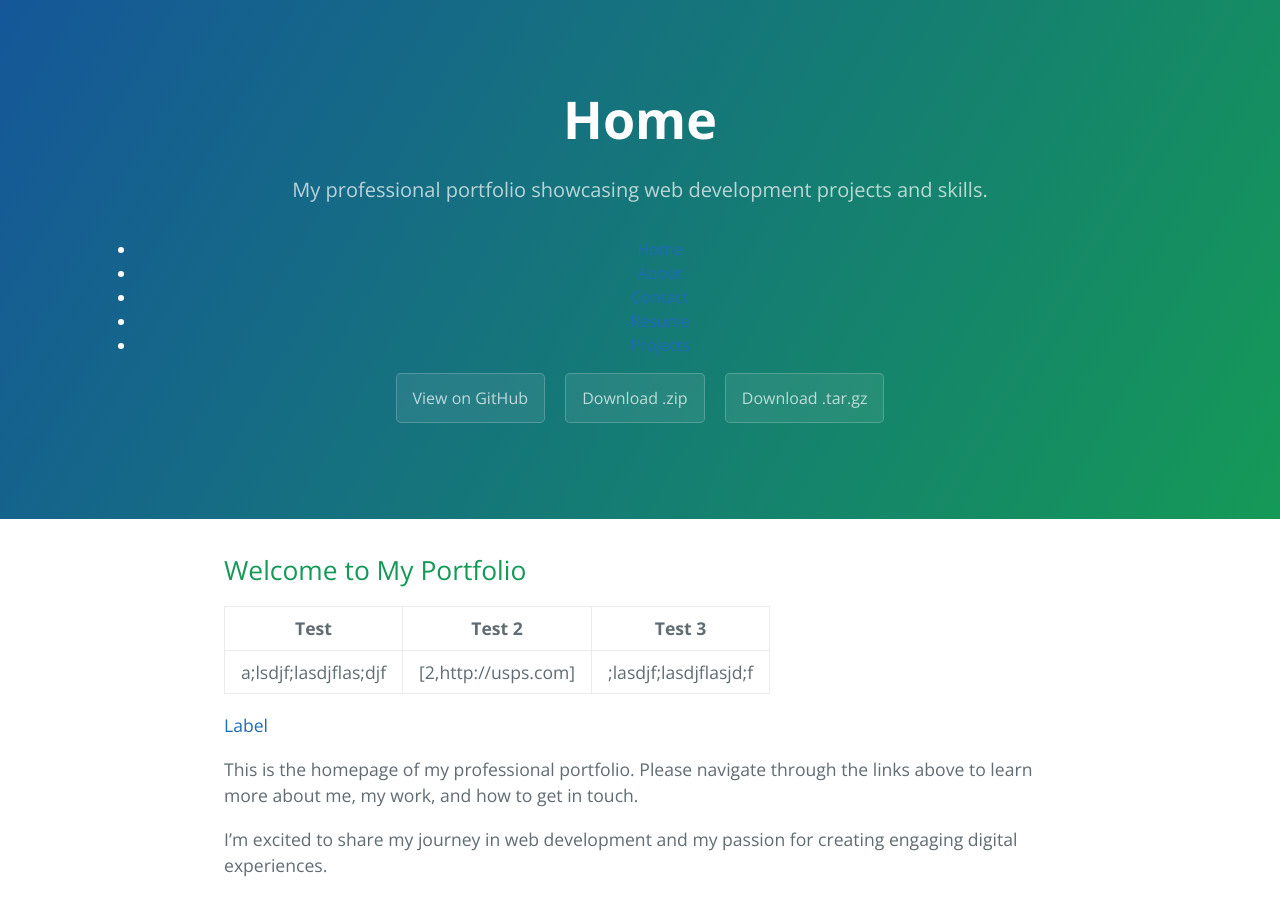
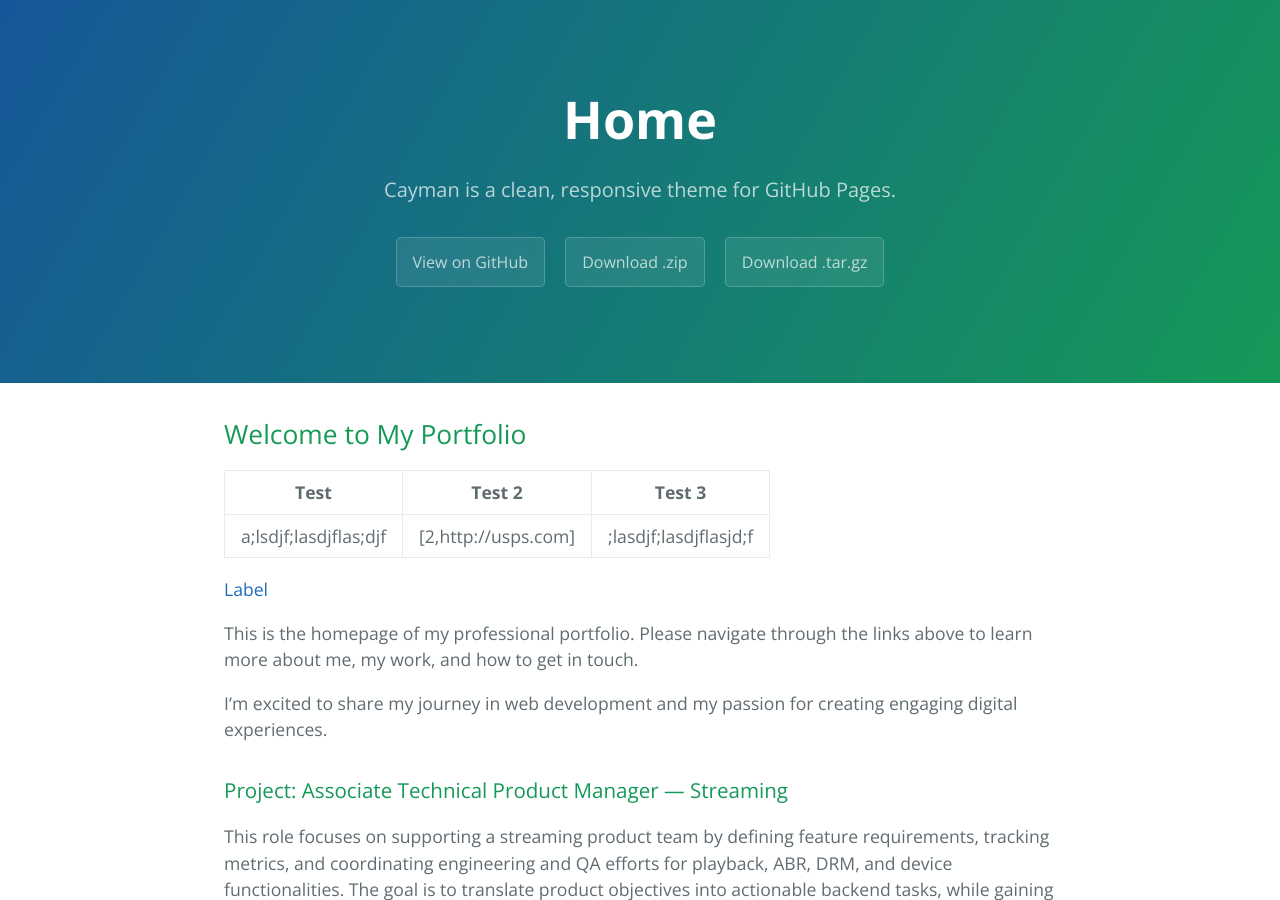
Before and after one commit to ddemakes/Darrell_DeMakes_6_Month_DAE, a Jekyll site: the page built from docs/index.md, in a window 1280 px wide and 900 px high. Built offline with Jekyll 4.4.1, drawn with Linux system fonts in a browser that asks for light colours.

Commit message:
Pages Changes 1

```diff
--- a/docs/_config.yml
+++ b/docs/_config.yml
@@ -1,5 +1,5 @@
-title: Darrell DeMakes - Portfolio
-description: My professional portfolio showcasing web development projects and skills.
+title: Cayman theme
+description: Cayman is a clean, responsive theme for GitHub Pages.
 show_downloads: true
 google_analytics:
 theme: jekyll-theme-cayman
--- a/docs/_layouts/default.html
+++ b/docs/_layouts/default.html
@@ -18,15 +18,6 @@
     <header class="page-header" role="banner">
       <h1 class="project-name">{{ page.title | default: site.title | default: site.github.repository_name }}</h1>
       <h2 class="project-tagline">{{ page.description | default: site.description | default: site.github.project_tagline }}</h2>
-      <nav>
-        <ul>
-          <li><a href="{{ site.baseurl }}/">Home</a></li>
-          <li><a href="{{ site.baseurl }}/about/">About</a></li>
-          <li><a href="{{ site.baseurl }}/contact/">Contact</a></li>
-          <li><a href="{{ site.baseurl }}/resume/">Resume</a></li>
-          <li><a href="{{ site.baseurl }}/projects/">Projects</a></li>
-        </ul>
-      </nav>
       {% if site.github.is_project_page %}
         <a href="{{ site.github.repository_url }}" class="btn">View on GitHub</a>
       {% endif %}
```
